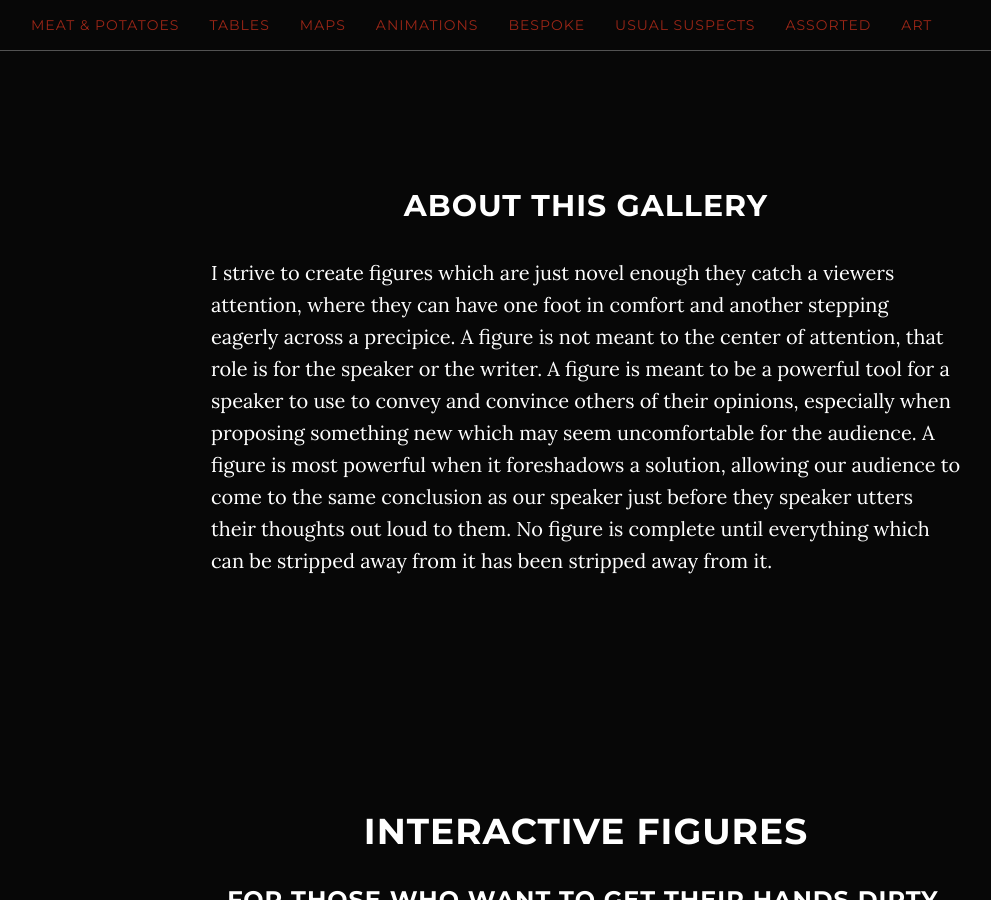
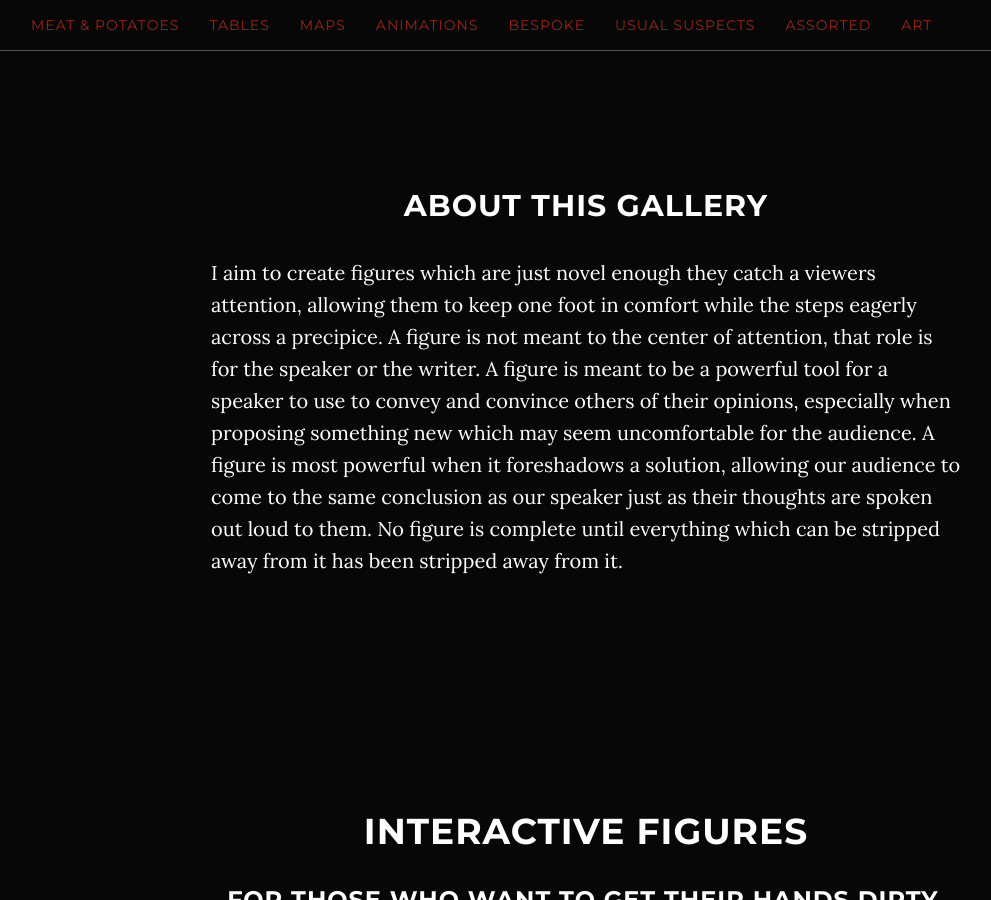
Before and after one commit to sagesteppe/DataVizGallery, a Jekyll site: the page built from index.html, in a window 1280 px wide and 900 px high, scrolled down 911 px. Shown: the whole window, without its empty margins (54-1045 px from the left). Built offline with Jekyll 4.4.1, drawn with Linux system fonts in a browser that asks for light colours.

Commit message:
test 3net spacing- should be fixed

```diff
--- a/_config.yml
+++ b/_config.yml
@@ -2,7 +2,7 @@
 title: Data Visualization Gallery
 email: reedbenkendorf2021@u.northwestern.edu
 url: https://sagesteppe.github.io/DataVizGallery
-description: "I strive to create figures which are just novel enough they catch a viewers attention, where they can have one foot in comfort and another stepping eagerly across a precipice. A figure is not meant to the center of attention, that role is for the speaker or the writer. A figure is meant to be a powerful tool for a speaker to use to convey and convince others of their opinions, especially when proposing something new which may seem uncomfortable for the audience. A figure is most powerful when it foreshadows a solution, allowing our audience to come to the same conclusion as our speaker just before they speaker utters their thoughts out loud to them.  No figure is complete until everything which can be stripped away from it has been stripped away from it."
+description: "I aim to create figures which are just novel enough they catch a viewers attention, allowing them to keep one foot in comfort while the steps eagerly across a precipice. A figure is not meant to the center of attention, that role is for the speaker or the writer. A figure is meant to be a powerful tool for a speaker to use to convey and convince others of their opinions, especially when proposing something new which may seem uncomfortable for the audience. A figure is most powerful when it foreshadows a solution, allowing our audience to come to the same conclusion as our speaker just as their thoughts are spoken out loud to them.  No figure is complete until everything which can be stripped away from it has been stripped away from it."
 # Color settings (hex-codes without the leading hash-tag)
 color:
   primary-dark: '#070707'
--- a/_includes/usualsuspects.html
+++ b/_includes/usualsuspects.html
@@ -8,7 +8,7 @@
                 <img src="{{site.url}}/figures/Sankey_plots.png" width="620" height="420" style="display: block; margin: auto;" />
                 <p>Our sample frame had 281 plots. We were assured we had benchmark references for all 281. As you can see that clearly wasn't the case. With a bit of unsupervised clustering, feature engineering, critical thinking, and some tough decisions and assumptions we perservered.</p>
                 <br>
-                <img src="{{site.url}}/figures/Networks3ways.png" width="1050" height="353" class="center" style="display: block; margin: auto;" />
+                <img src="{{site.url}}/figures/Networks3ways.png" width="1050" height="353" style="display: block; margin: auto;" />
                 <p>  Part of the Masters. A comparision of graphs generated using three different lines of data. I loathe igraph and the other packages folks use in R, so I had to create a pretty extensize wrapper around them for visualiations. Check it <a href="https://github.com/sagesteppe/nothingButNet">out here.</a> </p>
                 <br>
                 <img src="{{site.url}}/figures/circular_plot.png" width="500" height="500" style="display: block; margin: auto;" />
```
